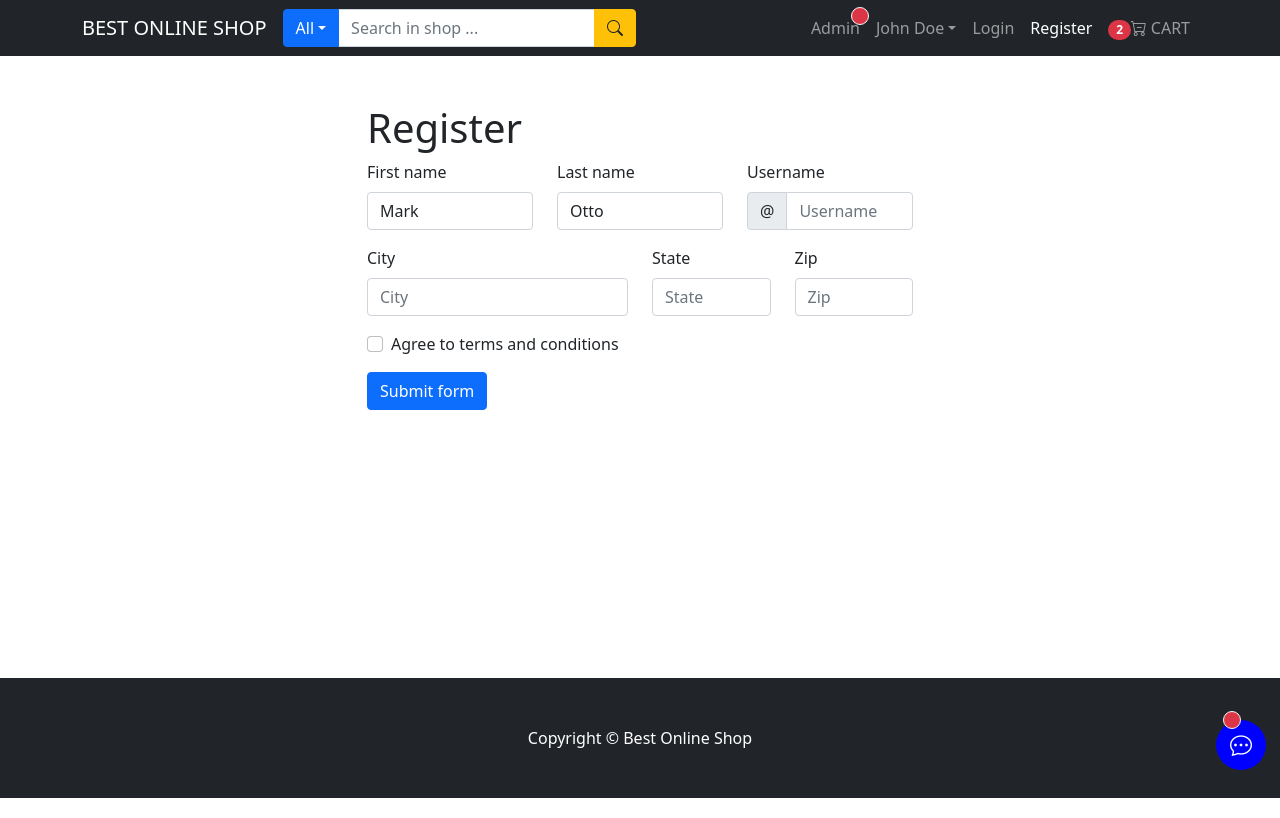
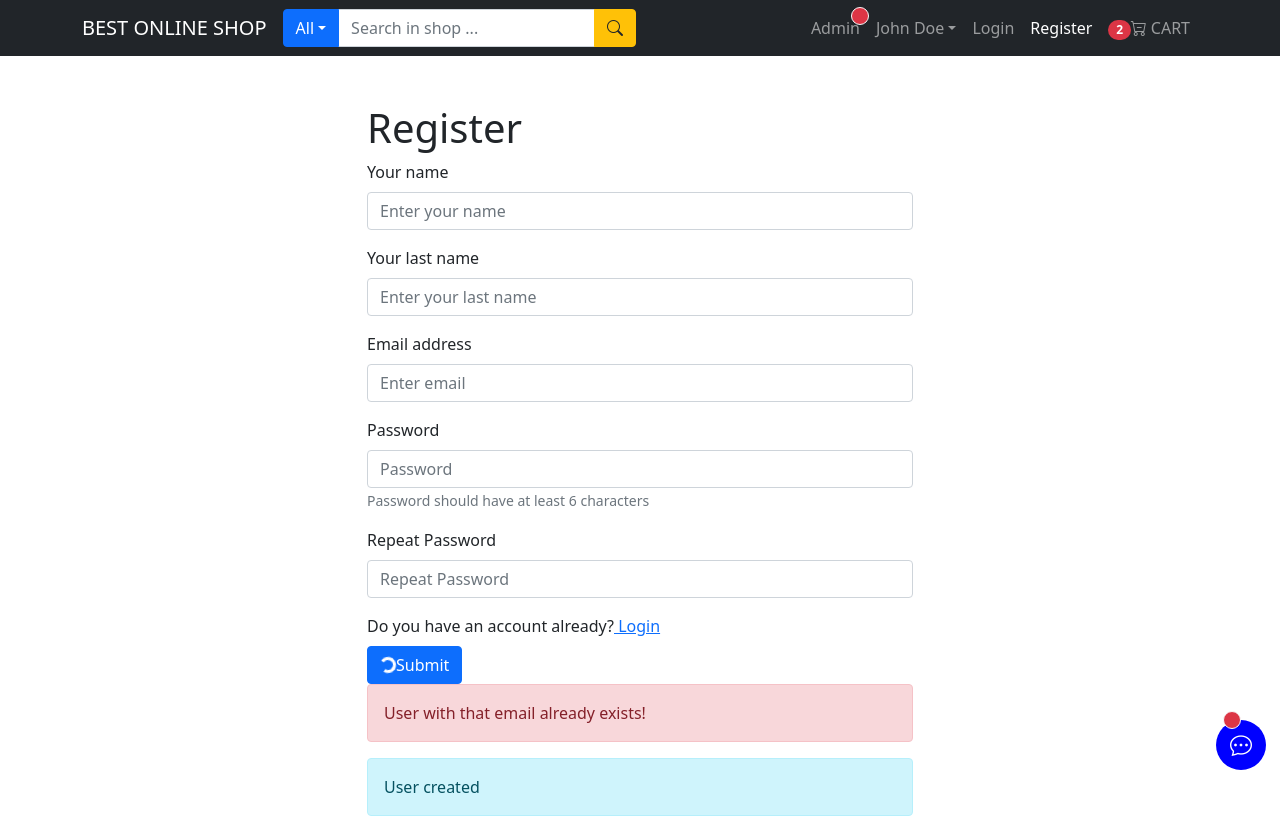
Before and after one commit to oleg-zal/allongo_front, a React (Create React App) app: page /register in a window 1280 px wide. Shown: the top 818 px of the page. Built offline with nearby package versions, Linux system fonts and the light colour scheme.

Commit message:
Step 35 (43. Continue Developing Register Page)

```diff
--- a/src/pages/RegisterPage.js
+++ b/src/pages/RegisterPage.js
@@ -1,5 +1,7 @@
-import { Container, Row, Col, InputGroup, Form, Button } from "react-bootstrap";
+import { Container, Row, Col, Form, Button, Alert } from "react-bootstrap";
 import { useState } from "react";
+import { Link } from "react-router-dom";
+import Spinner from 'react-bootstrap/Spinner'
 const RegisterPage = () => {
   const [validated, setValidated] = useState(false);
 
@@ -18,75 +20,95 @@
         <Col md={6}>
           <h1>Register</h1>
           <Form noValidate validated={validated} onSubmit={handleSubmit}>
-            <Row className="mb-3">
-              <Form.Group as={Col} md="4" controlId="validationCustom01">
-                <Form.Label>First name</Form.Label>
+            <Form.Group className="mb-3" controlId="validationCustom01">
+              <Form.Label>Your name</Form.Label>
               <Form.Control
                 required
                 type="text"
-                  placeholder="First name"
-                  defaultValue="Mark"
+                placeholder="Enter your name"
+                name="name"
               />
-                <Form.Control.Feedback>Looks good!</Form.Control.Feedback>
+              <Form.Control.Feedback type="invalid">
+                Please enter a name
+              </Form.Control.Feedback>
             </Form.Group>
-              <Form.Group as={Col} md="4" controlId="validationCustom02">
-                <Form.Label>Last name</Form.Label>
+            <Form.Group className="mb-3" controlId="formBasicLastName">
+              <Form.Label>Your last name</Form.Label>
               <Form.Control
                 required
                 type="text"
-                  placeholder="Last name"
-                  defaultValue="Otto"
-                />
-                <Form.Control.Feedback>Looks good!</Form.Control.Feedback>
-              </Form.Group>
-              <Form.Group as={Col} md="4" controlId="validationCustomUsername">
-                <Form.Label>Username</Form.Label>
-                <InputGroup hasValidation>
-                  <InputGroup.Text id="inputGroupPrepend">@</InputGroup.Text>
-                  <Form.Control
-                    type="text"
-                    placeholder="Username"
-                    aria-describedby="inputGroupPrepend"
-                    required
+                placeholder="Enter your last name"
+                name="lastName"
               />
               <Form.Control.Feedback type="invalid">
-                    Please choose a username.
-                  </Form.Control.Feedback>
-                </InputGroup>
-              </Form.Group>
-            </Row>
-            <Row className="mb-3">
-              <Form.Group as={Col} md="6" controlId="validationCustom03">
-                <Form.Label>City</Form.Label>
-                <Form.Control type="text" placeholder="City" required />
-                <Form.Control.Feedback type="invalid">
-                  Please provide a valid city.
+                Please enter your last name
               </Form.Control.Feedback>
             </Form.Group>
-              <Form.Group as={Col} md="3" controlId="validationCustom04">
-                <Form.Label>State</Form.Label>
-                <Form.Control type="text" placeholder="State" required />
+            <Form.Group className="mb-3" controlId="formBasicEmail">
+              <Form.Label>Email address</Form.Label>
+              <Form.Control
+                name="email"
+                required
+                type="email"
+                placeholder="Enter email"
+              />
               <Form.Control.Feedback type="invalid">
-                  Please provide a valid state.
+                Please anter a valid email address
               </Form.Control.Feedback>
             </Form.Group>
-              <Form.Group as={Col} md="3" controlId="validationCustom05">
-                <Form.Label>Zip</Form.Label>
-                <Form.Control type="text" placeholder="Zip" required />
+            <Form.Group className="mb-3" controlId="formBasicPassword">
+              <Form.Label>Password</Form.Label>
+              <Form.Control
+                name="password"
+                required
+                type="password"
+                placeholder="Password"
+                minLength={6}
+              />
               <Form.Control.Feedback type="invalid">
-                  Please provide a valid zip.
+                Please anter a valid password
+              </Form.Control.Feedback>
+              <Form.Text className="text-muted">
+                Password should have at least 6 characters
+              </Form.Text>
+            </Form.Group>
+            <Form.Group className="mb-3" controlId="formBasicPasswordRepeat">
+              <Form.Label>Repeat Password</Form.Label>
+              <Form.Control
+                name="confirmPassword"
+                required
+                type="password"
+                placeholder="Repeat Password"
+                minLength={6}
+              />
+              <Form.Control.Feedback type="invalid">
+                Both passwords should match
               </Form.Control.Feedback>
             </Form.Group>
+
+            <Row className="pb-2">
+              <Col>
+                Do you have an account already?
+                <Link to={"/login"}> Login </Link>
+              </Col>
             </Row>
-            <Form.Group className="mb-3">
-              <Form.Check
-                required
-                label="Agree to terms and conditions"
-                feedback="You must agree before submitting."
-                feedbackType="invalid"
+
+            <Button type="submit">
+              <Spinner
+                as="span"
+                animation="border"
+                size="sm"
+                role="status"
+                aria-hidden="true"
               />
-            </Form.Group>
-            <Button type="submit">Submit form</Button>
+              Submit
+            </Button>
+            <Alert show={true} variant="danger">
+                User with that email already exists!
+            </Alert>
+            <Alert show={true} variant="info">
+                User created
+            </Alert>
           </Form>
         </Col>
       </Row>
```
Lines whose indentation alone changed are shown as unchanged.
